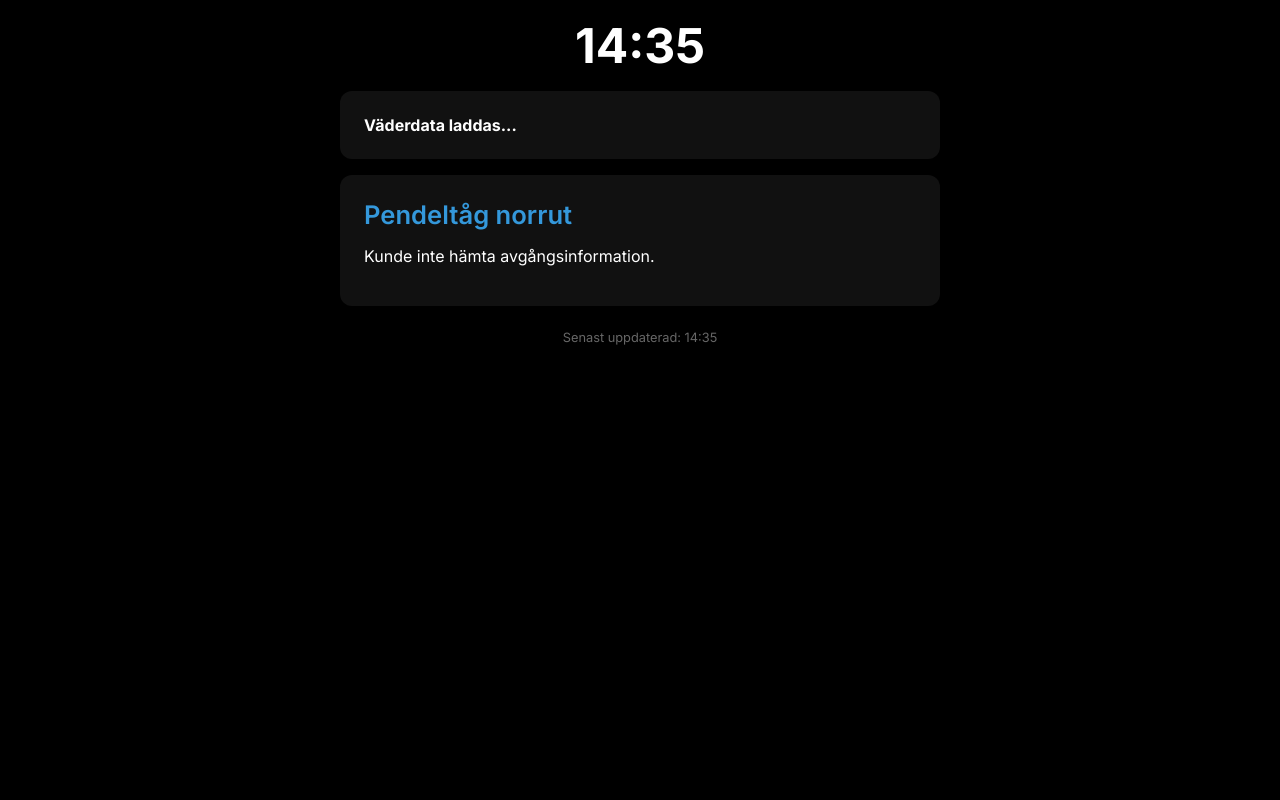
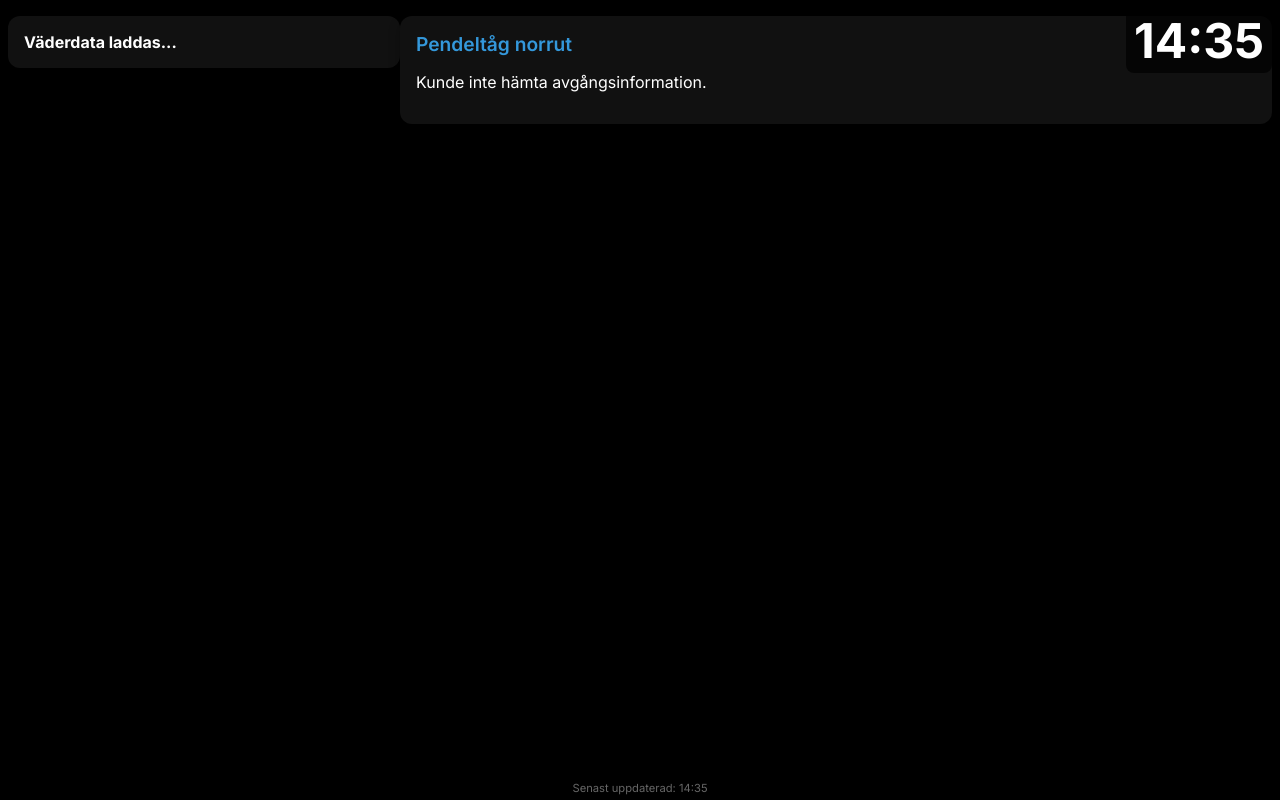
Before and after one commit to Swedeniscold/stuvsta-widget, a website: page index.html in a window 1280 px wide. Drawn offline with Linux system fonts and the light colour scheme; no server answers.

Commit message:
Update index.html

```diff
--- a/index.html
+++ b/index.html
@@ -12,40 +12,98 @@
       font-family: 'Inter', sans-serif;
       background: #000;
       color: #fff;
-      padding: 1rem;
-      max-width: 600px;
+      padding: 0.5rem;
       margin: auto;
+      max-width: 100%;
+      box-sizing: border-box;
+    }
+    .main-container {
+      display: flex;
+      flex-direction: column;
+    }
+    /* När skärmen är i liggande läge (landscape) */
+    @media (orientation: landscape) {
+      .main-container {
+        flex-direction: row;
+        align-items: flex-start;
+      }
+      .weather {
+        width: 30%;
+        margin-right: 0.5rem;
+        margin-bottom: 0;
+      }
+      .departures {
+        width: 70%;
+        margin-left: 0.5rem;
+        max-height: 85vh;
+        overflow-y: auto;
+      }
+      .clock {
+        position: absolute;
+        top: 0.5rem;
+        right: 0.5rem;
+        font-size: 2rem;
+        margin: 0;
+        background-color: rgba(0,0,0,0.7);
+        padding: 0.2rem 0.5rem;
+        border-radius: 0.5rem;
+      }
     }
     .clock {
       text-align: center;
       font-size: 3rem;
       font-weight: 700;
-      margin-bottom: 1rem;
+      margin-bottom: 0.5rem;
       color: #fff;
     }
     .weather, .departures {
       background: #111;
-      padding: 1.5rem;
-      margin: 1rem 0;
+      padding: 1rem;
+      margin: 0.5rem 0;
       border-radius: 12px;
       box-shadow: 0 4px 12px rgba(0,0,0,0.3);
     }
     .weather-container {
       display: flex;
       justify-content: space-between;
-      flex-wrap: wrap; /* Tillåt att innehållet bryts vid behov */
+      flex-wrap: wrap;
+    }
+    /* I liggande läge, staplad layout för väderpanelen */
+    @media (orientation: landscape) {
+      .weather-container {
+        flex-direction: column;
       }
       .weather-current, .weather-forecast {
+        flex: 0 0 auto;
+        max-width: 100%;
+        width: 100%;
+        border-right: none;
+        padding-right: 0;
+        padding-left: 0;
+      }
+      .weather-current {
+        border-bottom: 1px solid #222;
+        padding-bottom: 0.5rem;
+        margin-bottom: 0.5rem;
+      }
+      .weather-forecast {
+        padding-top: 0.5rem;
+      }
+    }
+    /* I stående läge, horisontell layout */
+    @media (orientation: portrait) {
+      .weather-current, .weather-forecast {
         flex: 1;
-      min-width: 45%; /* Sätt en minsta bredd för att undvika komprimering */
-      max-width: 50%; /* Begränsa max-bredd så det inte blir för brett */
+        min-width: 45%;
+        max-width: 50%;
       }
       .weather-current {
         border-right: 1px solid #222;
-      padding-right: 0.5rem; /* Minska padding lite */
+        padding-right: 0.5rem;
       }
       .weather-forecast {
-      padding-left: 0.5rem; /* Minska padding lite */
+        padding-left: 0.5rem;
+      }
     }
     .weather-icon {
       width: 60px; /* Lite mindre ikoner */
@@ -75,16 +133,27 @@
     h2 {
       margin-top: 0;
       color: #3498db;
-      font-size: 1.6rem;
+      font-size: 1.4rem;
       font-weight: 600;
-      margin-bottom: 1rem;
+      margin-bottom: 0.7rem;
+    }
+    @media (orientation: landscape) {
+      h2 {
+        font-size: 1.2rem;
+        margin-bottom: 0.5rem;
+      }
     }
     .departure {
-      padding: 0.8rem 0;
+      padding: 0.5rem 0;
       border-bottom: 1px solid #222;
       display: flex;
       justify-content: space-between;
       align-items: center;
+    }
+    @media (orientation: landscape) {
+      .departure {
+        padding: 0.3rem 0;
+      }
     }
     .departure:last-child {
       border-bottom: none;
@@ -114,10 +183,15 @@
       color: #f39c12;
     }
     #update-time {
-      font-size: 0.8rem;
+      font-size: 0.7rem;
       color: #666;
       text-align: center;
-      padding: 0.5rem;
+      padding: 0.3rem;
+      position: fixed;
+      bottom: 0;
+      left: 0;
+      right: 0;
+      background-color: rgba(0,0,0,0.7);
     }
     .departure-cancelled {
       opacity: 0.6;
@@ -141,12 +215,14 @@
 <body>
   <div class="clock" id="clock">00:00</div>
 
+  <div class="main-container">
     <div class="weather" id="weather">
       <strong>Väderdata laddas...</strong>
     </div>
 
     <div class="departures" id="departures">
       <strong>Hämtar avgångar...</strong>
+    </div>
   </div>
 
   <script>
```
Lines whose indentation alone changed are shown as unchanged.
